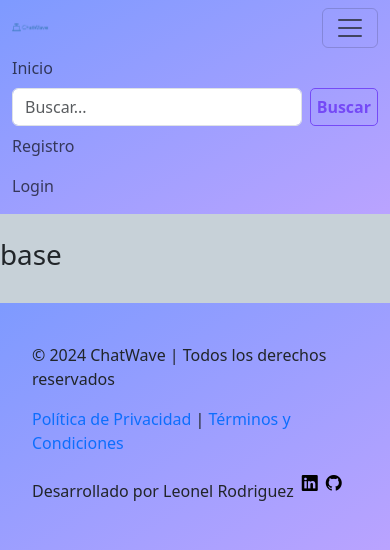
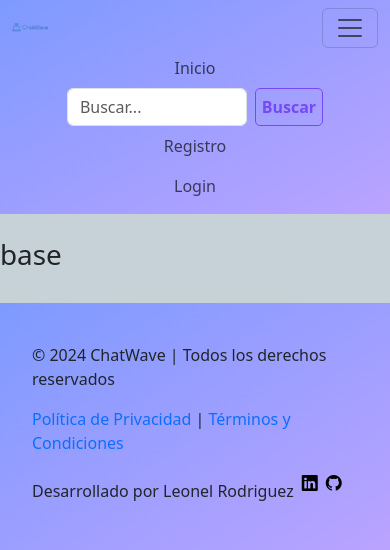
Before and after one commit to Leonel0805/ChatWave, a Django app: page /app/index/ in a window 390 px wide, after a click that opens the changed part. Shown: the top 550 px of the page. Run offline with Django 4.2, Linux system fonts and the light colour scheme.

Commit message:
update responsive user_view

```diff
--- a/djangoforo/static/style/core/search.css
+++ b/djangoforo/static/style/core/search.css
@@ -61,6 +61,7 @@ main{
         padding-top: 8px;
         padding-bottom: 8px;
         margin: 0px;
+        margin-bottom: 16px;
     }
 
 
--- a/djangoforo/static/style/main.css
+++ b/djangoforo/static/style/main.css
@@ -168,6 +168,15 @@ main {
         padding: 0;
 
     }
+
+    .navbar-collapse{
+        text-align: center;
+    }
+
+    .navbar-collapse form{
+        width: 70%;
+    }
+
 }
 
 
```
Also changed, not shown: djangoforo/static/style/users/user_view.css (+7 -1 lines), djangoforo/templates/core/search.html (+7 -1 lines), djangoforo/templates/users/perfil.html (+7 -1 lines).
